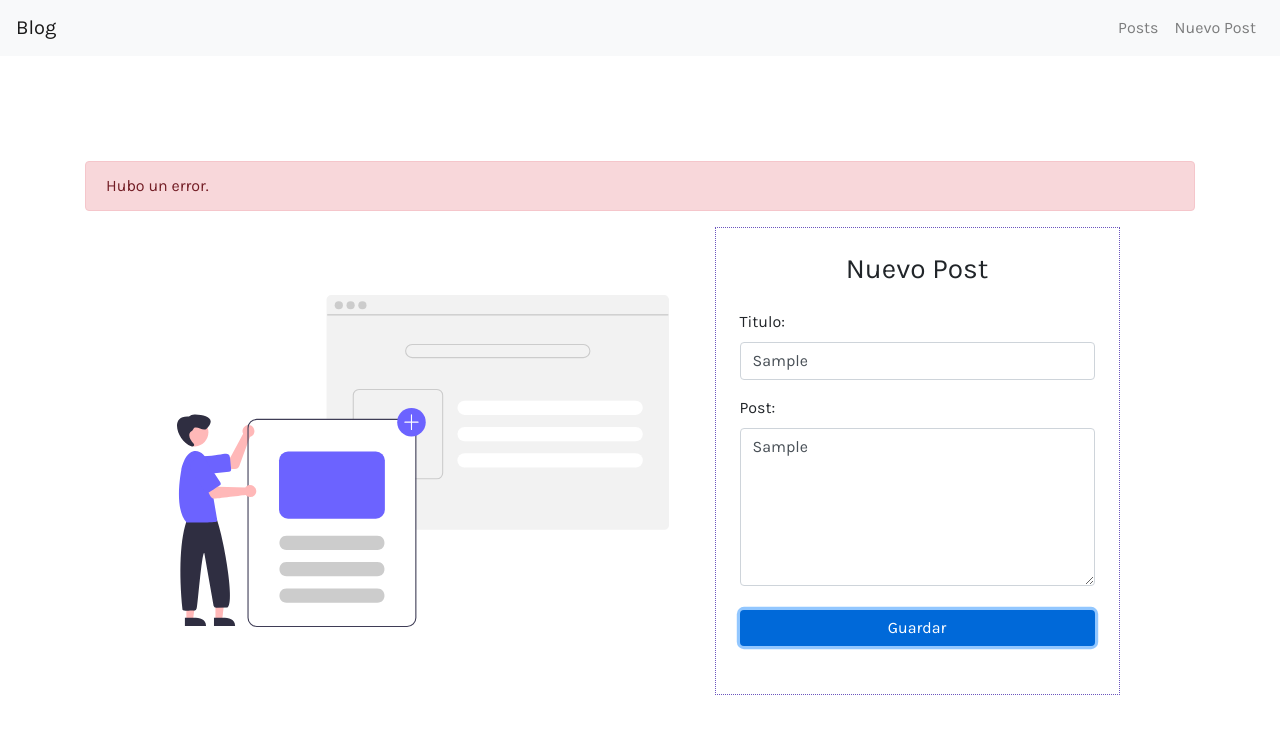
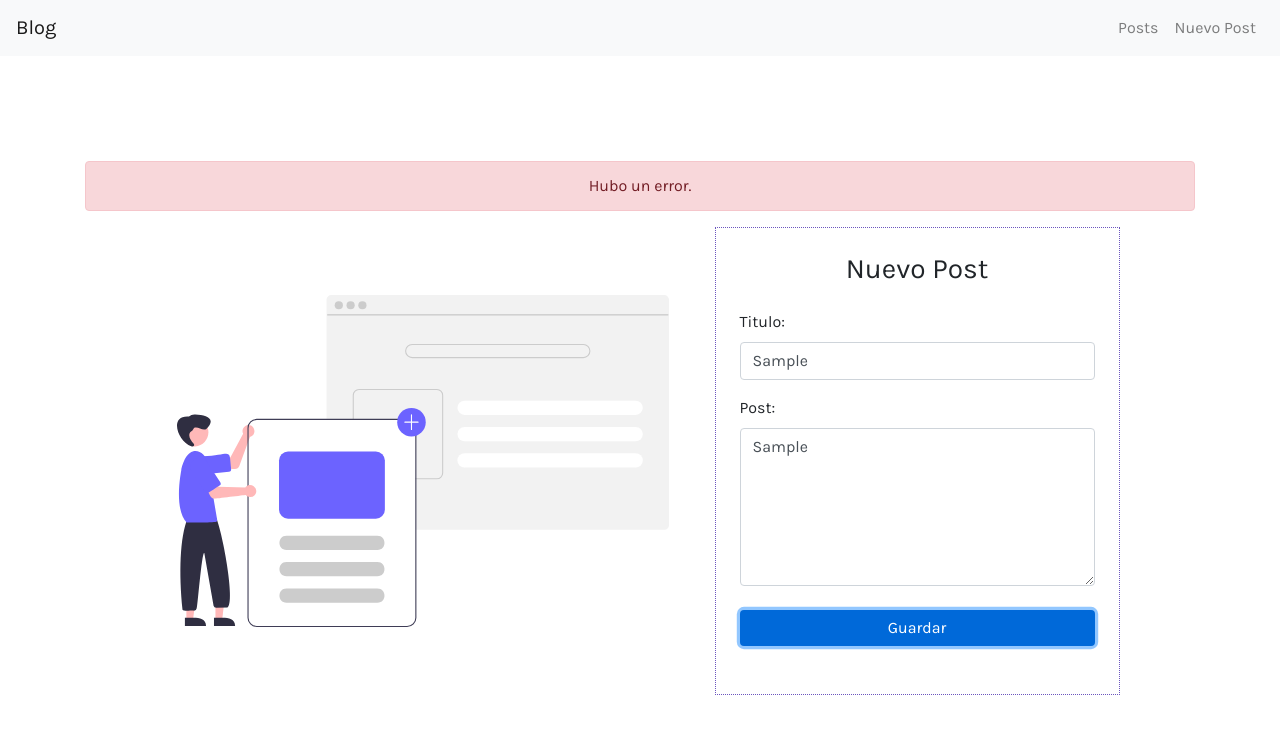
Before and after one commit to CamilaBernales/blog-react, a React (Create React App) app: page /post/alta in a window 1280 px wide. Both pictures are taken after typing "Sample", "Sample" into the empty fields and a click on the button "Guardar". Shown: the top 734 px of the page. Built offline with nearby package versions, Linux system fonts and the light colour scheme; no server answers.

Commit message:
agrego readme

```diff
--- a/src/components/Alta.js
+++ b/src/components/Alta.js
@@ -52,7 +52,7 @@ const Alta = () => {
   };
   return (
     <Container className="m-auto">
-      {error ? <Alert variant="danger">{msgError}</Alert> : null}
+      {error ? <Alert className="text-center" variant="danger">{msgError}</Alert> : null}
       <Row className="px-5 d-flex justify-content-center align-items-center ">
         <Col sm={12} md={8} xl={6} lg={8} className=" mx-3 my-3">
           <img src={postalta} className="img-fluid" alt="imagen login" />
--- a/src/components/Detalle.js
+++ b/src/components/Detalle.js
@@ -26,7 +26,7 @@ const Detalle = () => {
     <Container className="m-auto">
       <Row className="text-justify d-flex justify-content-center align-items-center">
         {error ? (
-          <Alert variant="danger">
+          <Alert variant="danger" className="text-center">
             El post que esta buscando no esta disponible o fue eliminado.
           </Alert>
         ) : (
--- a/src/components/Post.js
+++ b/src/components/Post.js
@@ -39,7 +39,7 @@ const Post = ({ post, obtenerPostsFiltrados }) => {
 
   return (
     <Container className="my-4">
-      {error ? <Alert variant="danger">Hubo un error</Alert> : null}
+      {error ? <Alert className="text-center" variant="danger">Hubo un error</Alert> : null}
       <Row className="d-flex justify-content-center align-items-center">
         <Col sm={12} md={8} lg={8}>
           <Card key={id} border="info" className="my-2 post">
--- a/src/components/Update.js
+++ b/src/components/Update.js
@@ -75,7 +75,7 @@ const Update = () => {
 
   return (
     <Container className="m-auto">
-      {error ? <Alert variant="danger">{msgError}</Alert> : null}
+      {error ? <Alert className="text-center" variant="danger">{msgError}</Alert> : null}
       <Row className="px-5 d-flex justify-content-center align-items-center ">
         <Col sm={12} lg={6} md={8} xl={5}>
           <Form onSubmit={updatePost} className="form-update p-3">
```
Also changed, not shown: 1 other file (tests, documents, lock files or other folders).
